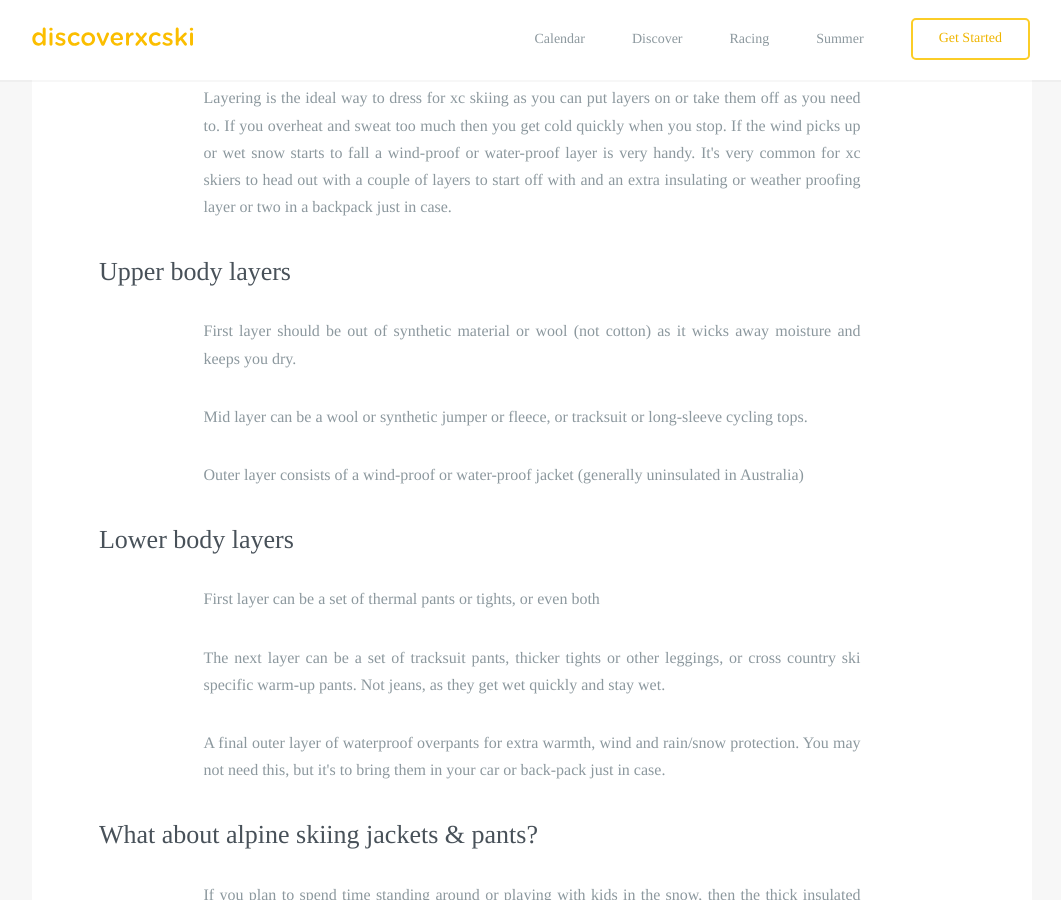
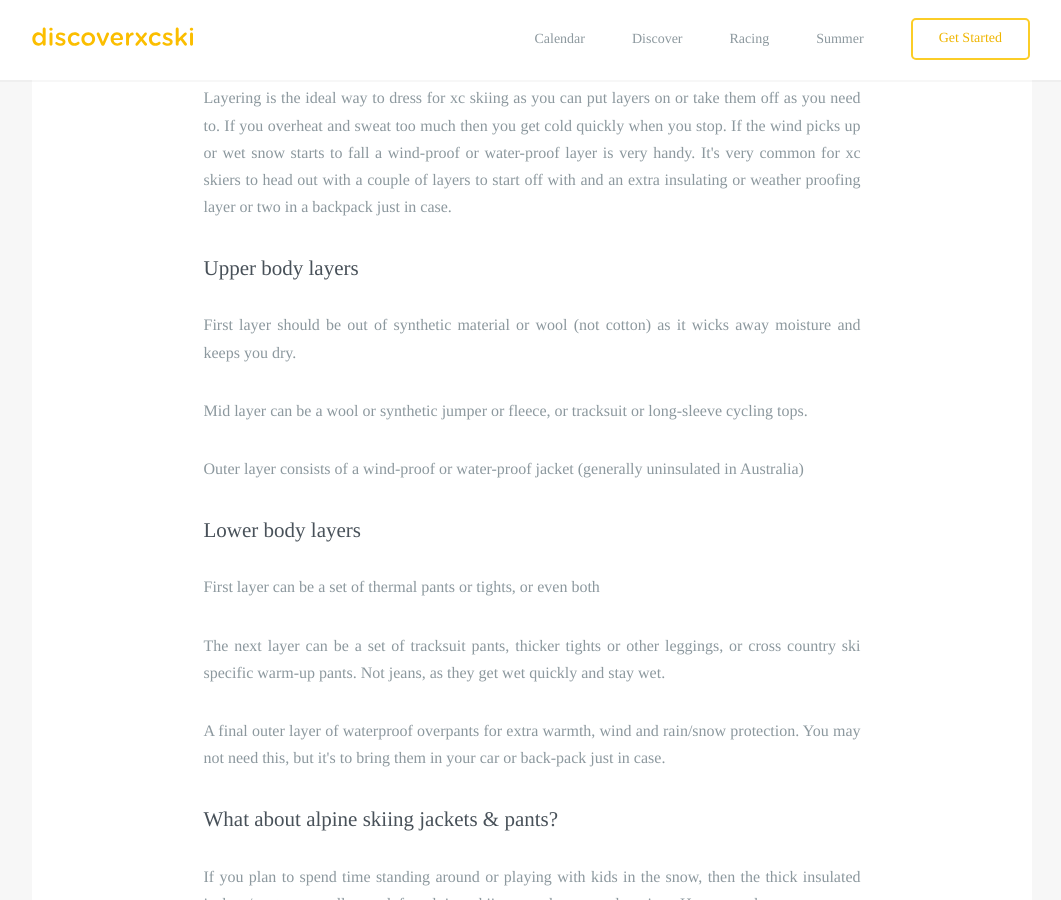
Before and after one commit to robcatto/robcatto.github.io, a Jekyll site: the page built from get-started/clothing/index.html, in a window 1280 px wide and 900 px high, scrolled down 642 px. Shown: the whole window, without its empty margins (108-1169 px from the left). Built offline with Jekyll 4.4.1, drawn with Linux system fonts in a browser that asks for light colours; some web fonts are replaced; Markdown is read by kramdown in place of the engine named in the settings.

Commit message:
Update index.html

```diff
--- a/get-started/clothing/index.html
+++ b/get-started/clothing/index.html
@@ -47,16 +47,16 @@ layout: default
                  <section class="mobile_section">
                 <h3>Layering</h3>
                 <p class="left__aligned--p">Layering is the ideal way to dress for xc skiing as you can put layers on or take them off as you need to. If you overheat and sweat too much then you get cold quickly when you stop. If the wind picks up or wet snow starts to fall a wind-proof or water-proof layer is very handy. It's very common for xc skiers to head out with a couple of layers to start off with and an extra insulating or weather proofing layer or two in a backpack just in case.
-                 <h3 align=left>Upper body layers</h3>
+                <h3 class="heading__aligned--page" style="text-align: left;">Upper body layers</h3>
                 <p class="left__aligned--p">First layer should be  out of synthetic material or wool (not cotton) as it wicks away moisture and keeps you dry.
                 <p class="left__aligned--p">Mid layer can be a wool or synthetic jumper or fleece, or tracksuit or long-sleeve cycling tops.
                 <p class="left__aligned--p">Outer layer consists of a wind-proof or water-proof jacket (generally uninsulated in Australia)
-                <h3 align=left>Lower body layers</h3>
+                <h3 class="heading__aligned--page" style="text-align: left;">Lower body layers</h3>
                 <p class="left__aligned--p"> First layer can be a set of thermal pants or tights, or even both
                 <p class="left__aligned--p"> The next layer can be a set of tracksuit pants, thicker tights or other leggings, or cross country ski specific warm-up pants. Not jeans, as they get wet quickly and stay wet.
                 <p class="left__aligned--p"> A final outer layer of waterproof overpants for extra warmth, wind and rain/snow protection. You may not need this, but it's to bring them in your car or back-pack just in case.
                 </p>
-                      <h3 align=left>What about alpine skiing jackets & pants?</h3>
+                <h3 class="heading__aligned--page" style="text-align: left;">What about alpine skiing jackets & pants?</h3>
                 <p class="left__aligned--p">If you plan to spend time standing around or playing with kids in the snow, then the thick insulated jackets/pants generally used for alpine skiing can be a good option. However, these are not so practical if you are skiing a lot yourself, as they don't give you the option to layer up or down if needed.
                 </section>
 
```
